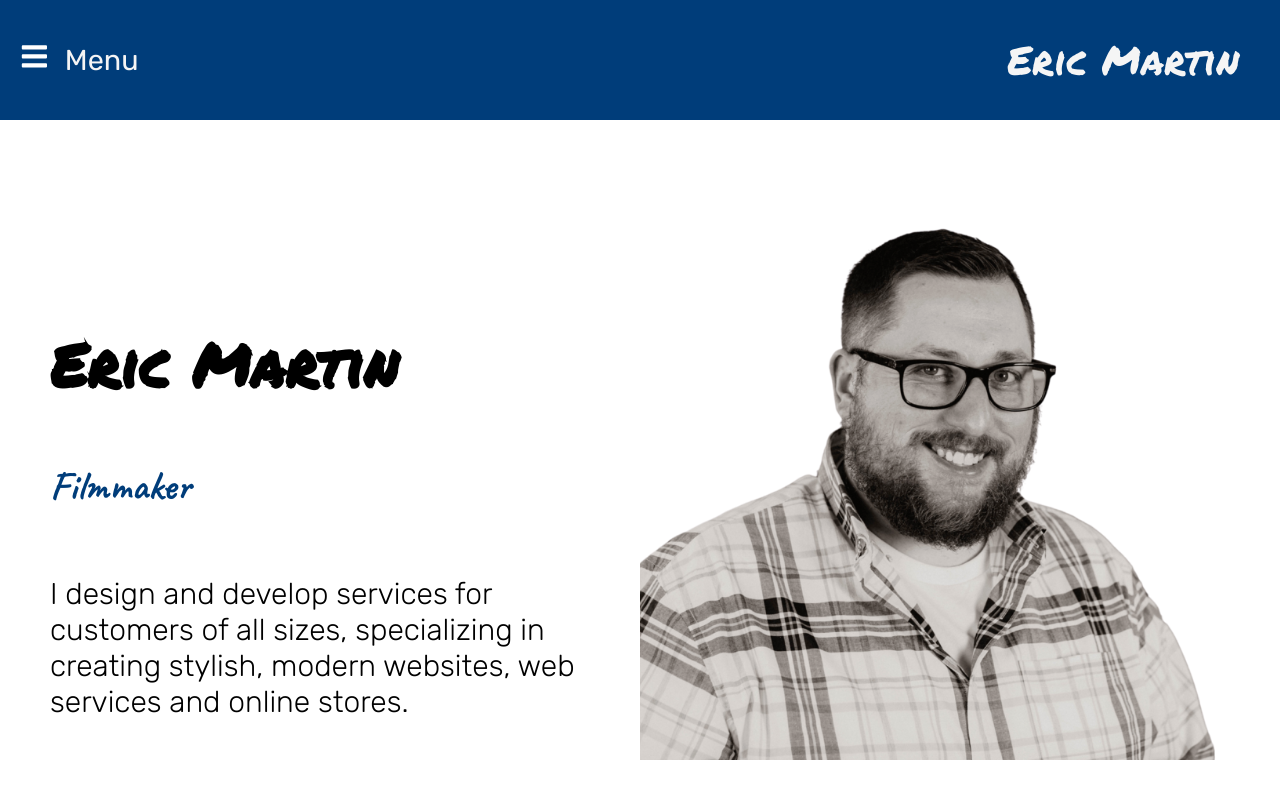
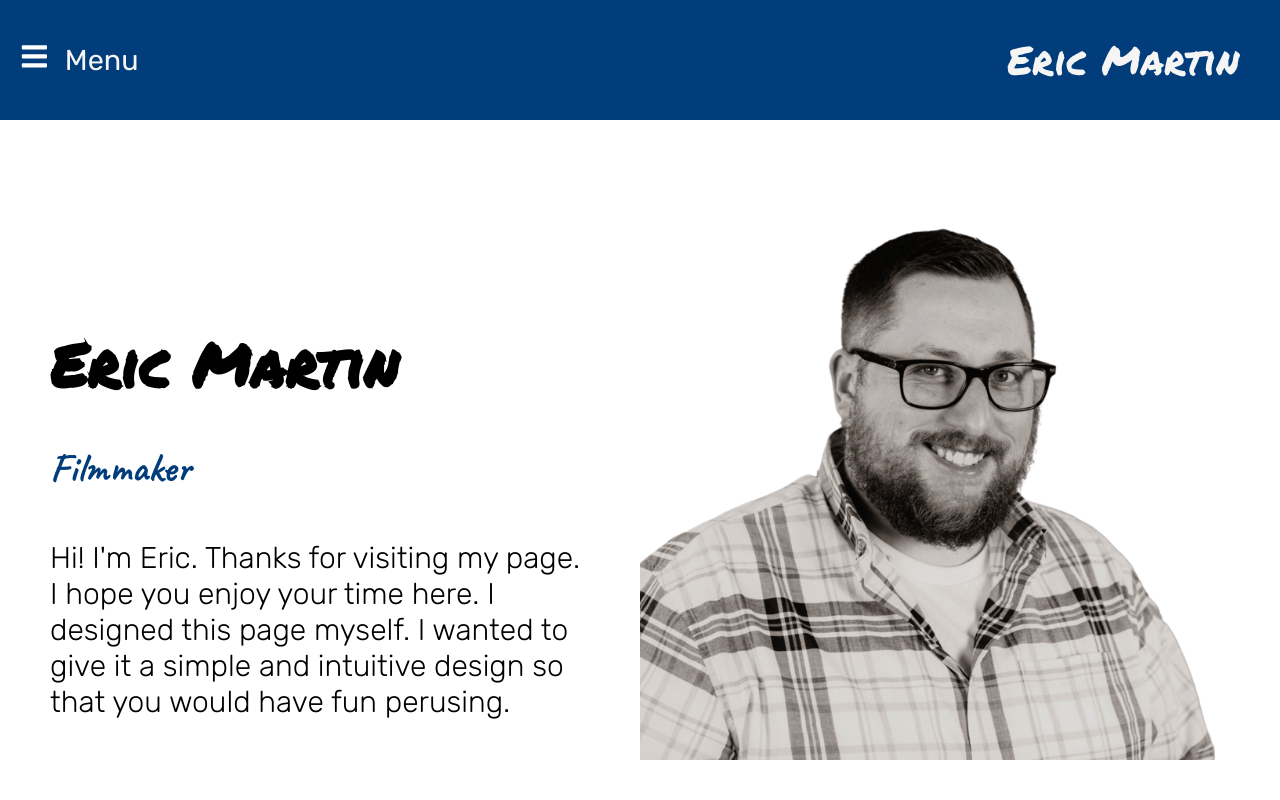
Before and after one commit to EMtheDM/REACT-Portfolio, a React (Create React App) app: page / in a window 1280 px wide. Shown: the top 800 px of the page. Built offline with nearby package versions, Linux system fonts and the light colour scheme; the HTML template or start-up script is replaced by a standard one.

Commit message:
updated home page

```diff
--- a/src/components/home/Home.jsx
+++ b/src/components/home/Home.jsx
@@ -18,7 +18,7 @@ const Home = () => {
                         </div>
                     </div>
                     <p className="i-desc">
-                        I design and develop services for customers of all sizes, specializing in creating stylish, modern websites, web services and online stores.
+                        Hi! I'm Eric. Thanks for visiting my page. I hope you enjoy your time here. I designed this page myself. I wanted to give it a simple and intuitive design so that you would have fun perusing.
                     </p>
                 </div>
             </div>
```
